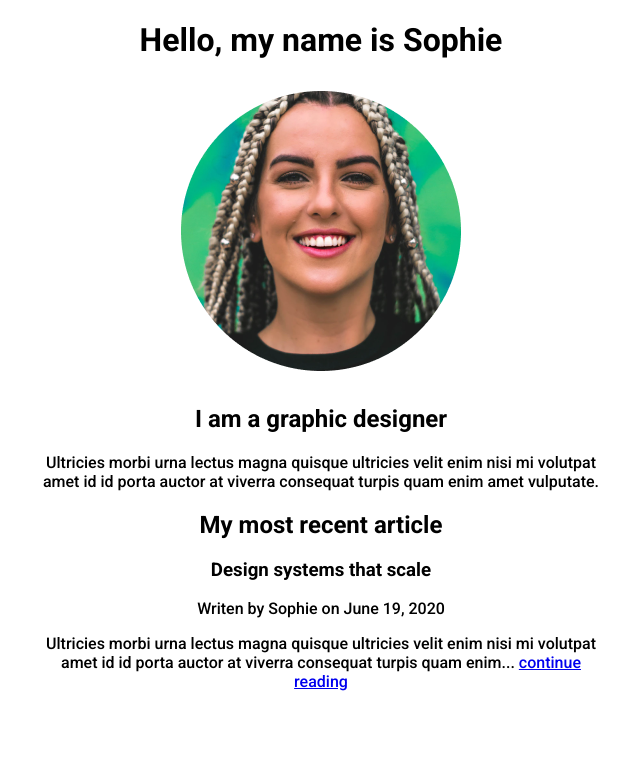
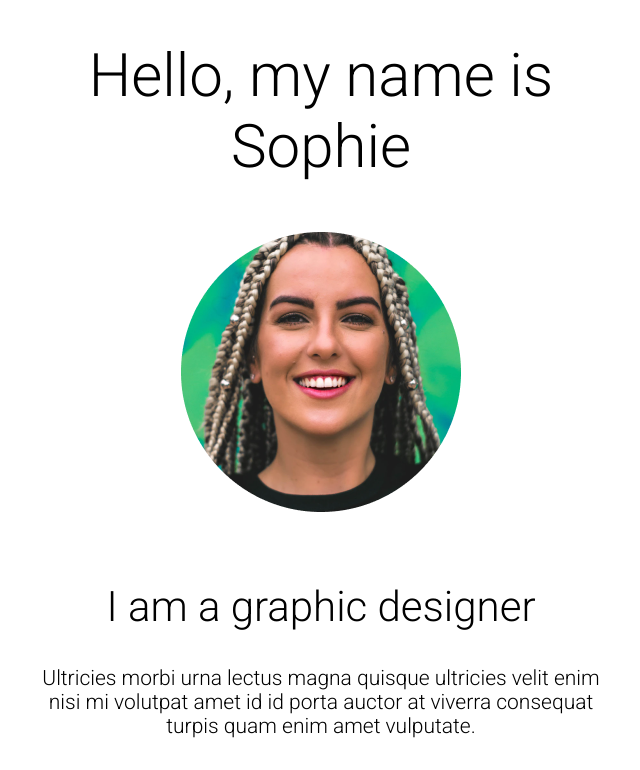
Before and after one commit to zeelna/essential-css-challenges, a website built with Vite: page index.html in a window 1280 px wide. Shown: the top 770 px of the page, without its empty margins (319-959 px from the left). Built offline with nearby package versions, Linux system fonts and the light colour scheme.

Commit message:
#04 - applying fonts

```diff
--- a/css/style.css
+++ b/css/style.css
@@ -4,9 +4,11 @@ body {
     /* Roboto Font specification*/
     font-family: "Roboto", sans-serif;
     font-optical-sizing: auto;
-    font-weight: 500; /* from 100-900 */
+    font-weight: 300; /* from 100-900 */
     font-style: normal;
     font-variation-settings: "wdth" 100;
+    /* Text styling*/
+    font-size: 1.3125rem; /* 21px */
     /* */
 }
 
@@ -16,6 +18,32 @@ body {
 
 }
 
-h1, h2, h3, p {
 
+
+/* Text styling*/
+h1, h2, h3, h4, h5, h6, p {
+    font-weight: 300;
 }
+
+.bold {
+    font-weight: 900;
+}
+
+
+h1 {
+    font-size: 3.75rem; /* 60px*/
+}
+
+h2 {
+    font-size: 2.625rem; /* 42*/
+    padding-top: 20px;
+}
+
+h3 {
+    font-size: 2.25rem; /* 36px */
+    margin: 0;
+}
+
+.small {
+    font-size: 1rem; /* 16px */
+}
--- a/index.html
+++ b/index.html
@@ -18,8 +18,8 @@
 
             <h2>My most recent article</h2>
             <article>
-                <h3>Design systems that scale</h3>
-                <p>Writen by Sophie on June 19, 2020</p>
+                <h3 class="bold">Design systems that scale</h3>
+                <p class="small">Writen by Sophie on June 19, 2020</p>
                 <p>Ultricies morbi urna lectus magna quisque ultricies velit enim nisi mi volutpat amet id id porta auctor at viverra consequat turpis quam enim... <a href="#">continue reading</a></p>
             </article>
         </div>
```
